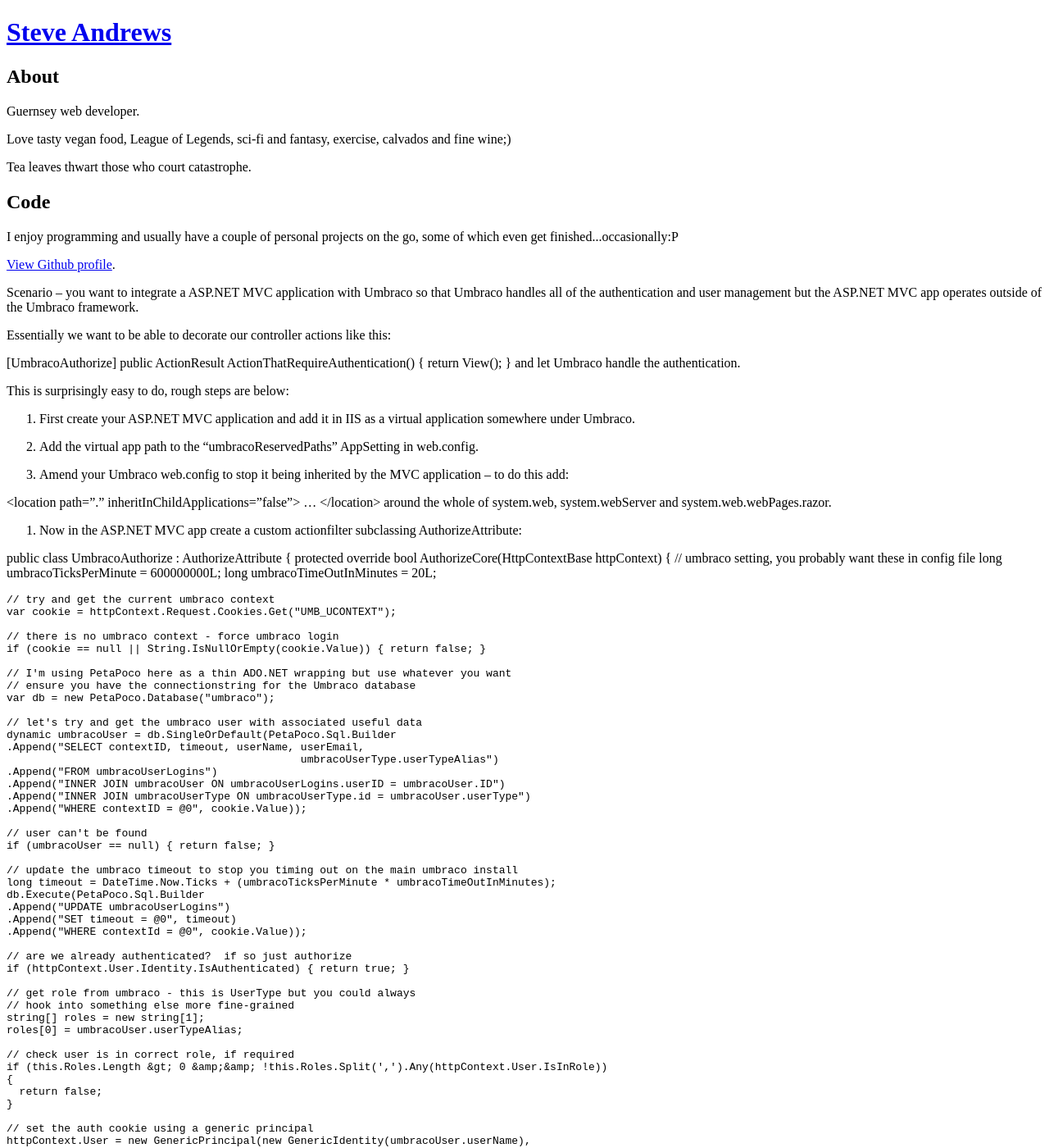
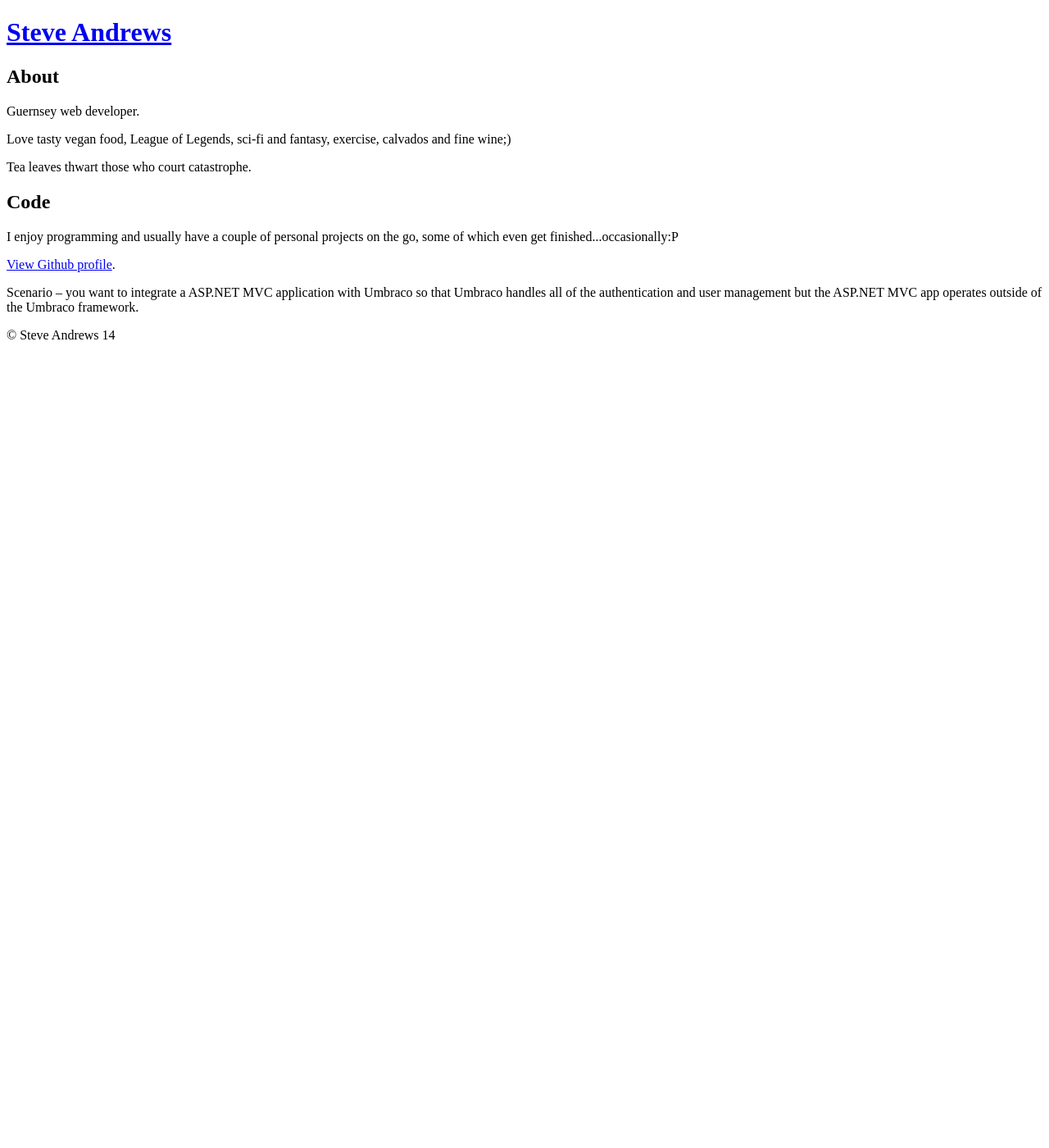
Before and after one commit to sal1n/sal1n.github.io, a Jekyll site: the page built from _posts/2012-08-12-integrating-umbraco-and-asp-net-mvc.md, in a window 1280 px wide and 1400 px high. Shown: the whole window at 82% size. Built offline with Jekyll 4.4.1, drawn with Linux system fonts in a browser that asks for light colours; some of the changed text lies outside the part shown.

Commit message:
Remove broken post.

```diff
--- a/_posts/2012-08-12-integrating-umbraco-and-asp-net-mvc.md
+++ b/_posts/2012-08-12-integrating-umbraco-and-asp-net-mvc.md
@@ -5,93 +5,3 @@ category: poem
 ---
 
 Scenario – you want to integrate a ASP.NET MVC application with Umbraco so that Umbraco handles all of the authentication and user management but the ASP.NET MVC app operates outside of the Umbraco framework.
-
-Essentially we want to be able to decorate our controller actions like this:
-
-[UmbracoAuthorize]
-public ActionResult ActionThatRequireAuthentication()
-{
-    return View();
-}
-and let Umbraco handle the authentication.
-
-
-This is surprisingly easy to do, rough steps are below:
-
-1. First create your ASP.NET MVC application and add it in IIS as a virtual application somewhere under Umbraco.
-
-2. Add the virtual app path to the “umbracoReservedPaths” AppSetting in web.config.
-
-3. Amend your Umbraco web.config to stop it being inherited by the MVC application – to do this add:
-
-<location path=”.” inheritInChildApplications=”false”>
-…
-</location>
-around the whole of system.web, system.webServer and system.web.webPages.razor.
-
-4. Now in the ASP.NET MVC app create a custom actionfilter subclassing AuthorizeAttribute:
-
-public class UmbracoAuthorize : AuthorizeAttribute
-{
-  protected override bool AuthorizeCore(HttpContextBase httpContext)
-  {
-    // umbraco setting, you probably want these in config file
-    long umbracoTicksPerMinute = 600000000L;
-    long umbracoTimeOutInMinutes = 20L;
-
-    // try and get the current umbraco context
-    var cookie = httpContext.Request.Cookies.Get("UMB_UCONTEXT");
-
-    // there is no umbraco context - force umbraco login
-    if (cookie == null || String.IsNullOrEmpty(cookie.Value)) { return false; }
-
-    // I'm using PetaPoco here as a thin ADO.NET wrapping but use whatever you want
-    // ensure you have the connectionstring for the Umbraco database
-    var db = new PetaPoco.Database("umbraco");
-
-    // let's try and get the umbraco user with associated useful data
-    dynamic umbracoUser = db.SingleOrDefault(PetaPoco.Sql.Builder
-    .Append("SELECT contextID, timeout, userName, userEmail,
-                                                  umbracoUserType.userTypeAlias")
-    .Append("FROM umbracoUserLogins")
-    .Append("INNER JOIN umbracoUser ON umbracoUserLogins.userID = umbracoUser.ID")
-    .Append("INNER JOIN umbracoUserType ON umbracoUserType.id = umbracoUser.userType")
-    .Append("WHERE contextID = @0", cookie.Value));
-
-    // user can't be found
-    if (umbracoUser == null) { return false; }
-
-    // update the umbraco timeout to stop you timing out on the main umbraco install
-    long timeout = DateTime.Now.Ticks + (umbracoTicksPerMinute * umbracoTimeOutInMinutes);
-    db.Execute(PetaPoco.Sql.Builder
-    .Append("UPDATE umbracoUserLogins")
-    .Append("SET timeout = @0", timeout)
-    .Append("WHERE contextId = @0", cookie.Value));
-
-    // are we already authenticated?  if so just authorize
-    if (httpContext.User.Identity.IsAuthenticated) { return true; }
-
-    // get role from umbraco - this is UserType but you could always
-    // hook into something else more fine-grained
-    string[] roles = new string[1];
-    roles[0] = umbracoUser.userTypeAlias;
-
-    // check user is in correct role, if required
-    if (this.Roles.Length &gt; 0 &amp;&amp; !this.Roles.Split(',').Any(httpContext.User.IsInRole))
-    {
-      return false;
-    }
-
-    // set the auth cookie using a generic principal
-    httpContext.User = new GenericPrincipal(new GenericIdentity(umbracoUser.userName),
-                                                                               roles);
-    // don't need persistent cookie since all running off umbraco context
-    FormsAuthentication.SetAuthCookie(umbracoUser.userName, false);
-
-    // authorise!
-    return true;
-  }
-}
-5. Set authentication mode in web.config and ensure the loginUrl is the right place – it’s important that your name attribute IS different from the main Umbraco name else you’ll have a conflict with Umbraco Members.
-
-6. Et voila – you can decorate controller actions with [UmbracoAuthorze] attributes and they will just work provided you are logged in as a User to Umbraco (with the relevant role). It’s a simple way of embedding a ASP.NET MVC application in Umbraco without going down the plugin route and having the extra complexity and overhead.
```
